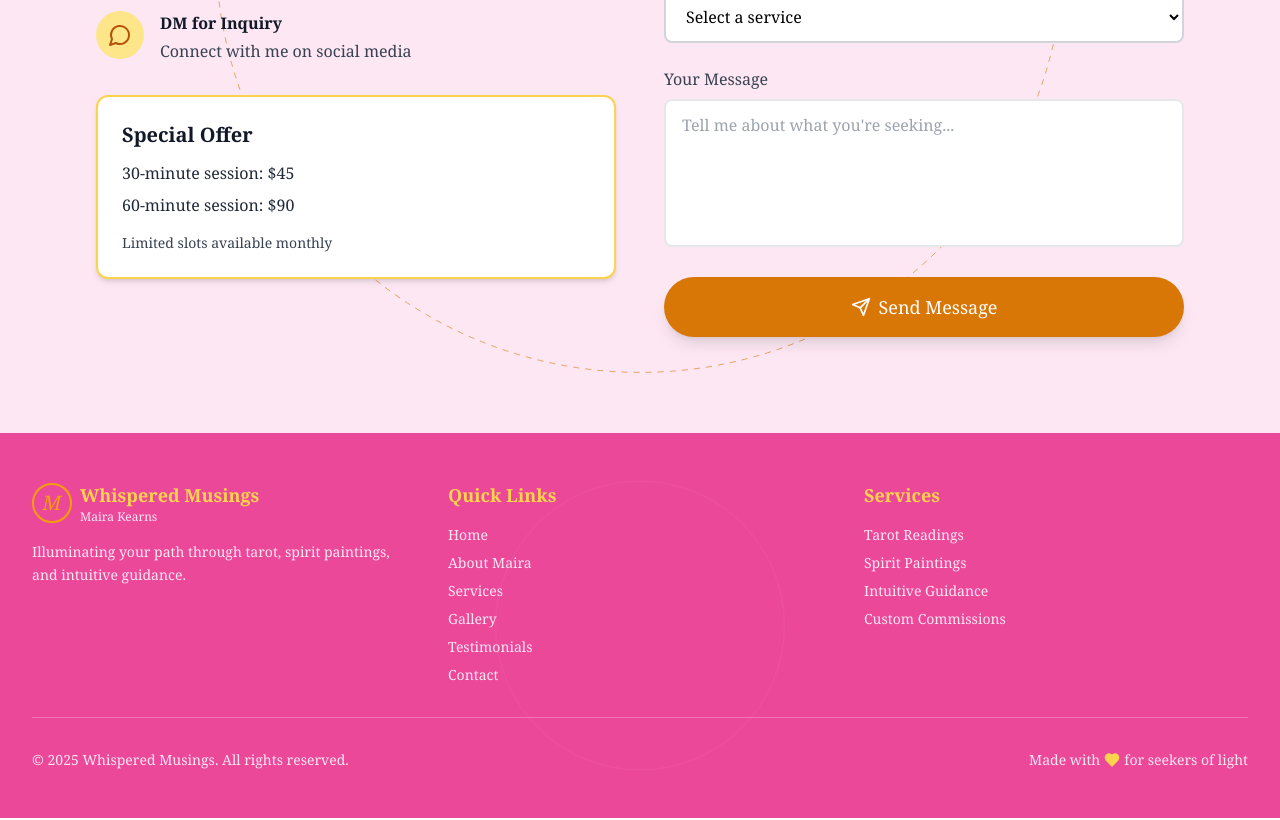
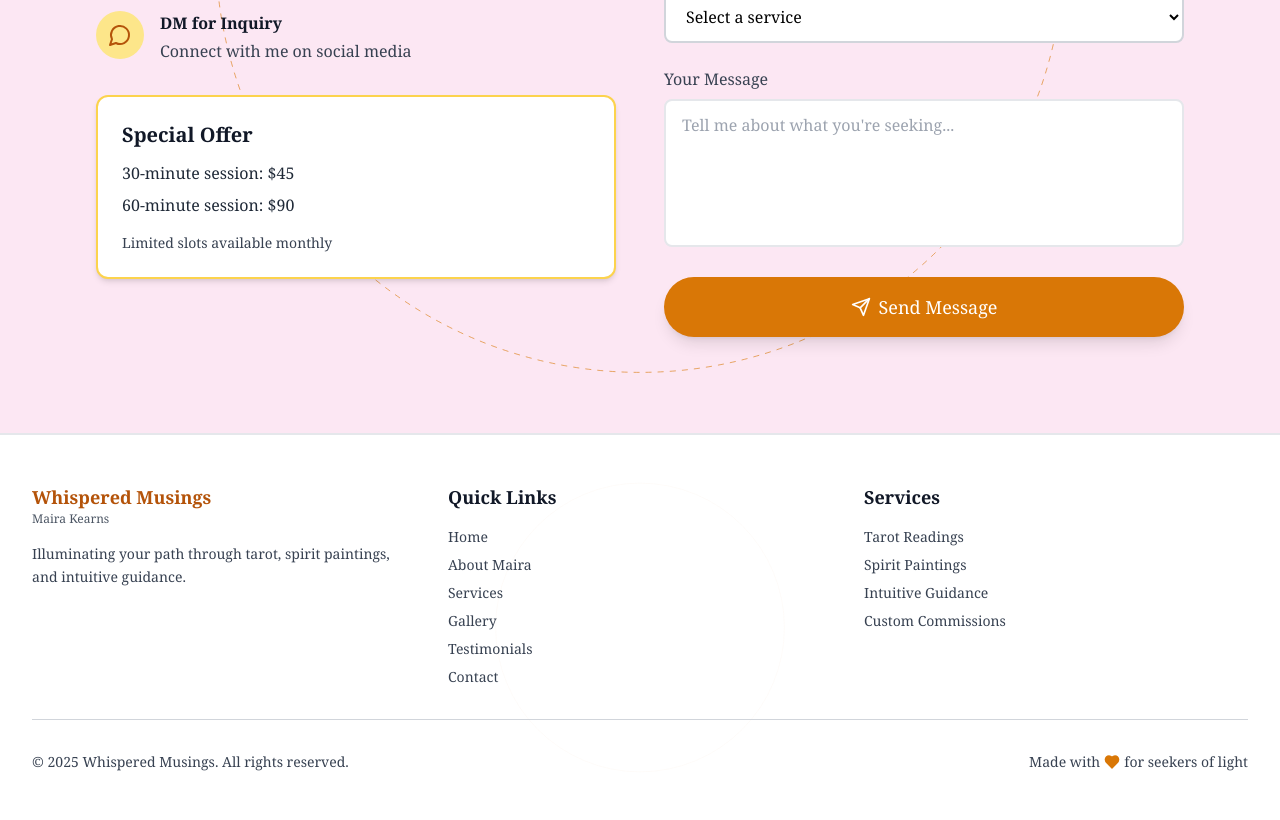
Before and after one commit to kmke/kmk_whispered_musings_bt1, a React (Vite) app: page / in a window 1280 px wide. Shown: the part 6367-7187 px from the top of the page. Built offline with nearby package versions, Linux system fonts and the light colour scheme; a web font is replaced by a local one.

Commit message:
Update footer: white background with darker text, remove circle M logo

```diff
--- a/src/components/Footer.tsx
+++ b/src/components/Footer.tsx
@@ -2,59 +2,54 @@ import { Heart } from 'lucide-react';
 
 export default function Footer() {
   return (
-    <footer className="bg-pink-500 text-white py-12 relative overflow-hidden">
-      <div className="absolute inset-0 opacity-10">
+    <footer className="bg-white py-12 relative overflow-hidden border-t-2 border-gray-200">
+      <div className="absolute inset-0 opacity-5">
         <svg className="w-full h-full" viewBox="0 0 800 400">
-          <circle cx="400" cy="200" r="150" fill="none" stroke="white" strokeWidth="0.5" />
+          <circle cx="400" cy="200" r="150" fill="none" stroke="rgb(217, 119, 6)" strokeWidth="0.5" />
         </svg>
       </div>
 
       <div className="max-w-7xl mx-auto px-4 sm:px-6 lg:px-8 relative">
         <div className="grid md:grid-cols-3 gap-8 mb-8">
           <div>
-            <div className="flex items-center space-x-2 mb-4">
-              <div className="w-10 h-10 rounded-full border-2 border-amber-500 flex items-center justify-center">
-                <span className="text-amber-500 text-xl italic">M</span>
-              </div>
-              <div>
-                <div className="text-lg text-amber-300 font-semibold">Whispered Musings</div>
-                <div className="text-xs text-pink-100">Maira Kearns</div>
-              </div>
+            <div className="mb-4">
+              <div className="text-lg text-amber-700 font-semibold">Whispered Musings</div>
+              <div className="text-xs text-gray-600">Maira Kearns</div>
             </div>
-            <p className="text-pink-100 text-sm leading-relaxed">
+            <p className="text-gray-700 text-sm leading-relaxed">
               Illuminating your path through tarot, spirit paintings, and intuitive guidance.
             </p>
           </div>
 
           <div>
-            <h3 className="text-lg mb-4 text-amber-300 font-semibold">Quick Links</h3>
+            <h3 className="text-lg mb-4 text-gray-900 font-semibold">Quick Links</h3>
             <ul className="space-y-2 text-sm">
-              <li><a href="#home" className="text-pink-100 hover:text-amber-300 transition-colors">Home</a></li>
-              <li><a href="#about" className="text-pink-100 hover:text-amber-300 transition-colors">About Maira</a></li>
-              <li><a href="#services" className="text-pink-100 hover:text-amber-300 transition-colors">Services</a></li>
-              <li><a href="#gallery" className="text-pink-100 hover:text-amber-300 transition-colors">Gallery</a></li>
-              <li><a href="#testimonials" className="text-pink-100 hover:text-amber-300 transition-colors">Testimonials</a></li>
-              <li><a href="#contact" className="text-pink-100 hover:text-amber-300 transition-colors">Contact</a></li>
+              <li><a href="#home" className="text-gray-700 hover:text-amber-600 transition-colors">Home</a></li>
+              <li><a href="#about" className="text-gray-700 hover:text-amber-600 transition-colors">About Maira</a></li>
+              <li><a href="#services" className="text-gray-700 hover:text-amber-600 transition-colors">Services</a></li>
+              <li><a href="#gallery" className="text-gray-700 hover:text-amber-600 transition-colors">Gallery</a></li>
+              <li><a href="#testimonials" className="text-gray-700 hover:text-amber-600 transition-colors">Testimonials</a></li>
+              <li><a href="#contact" className="text-gray-700 hover:text-amber-600 transition-colors">Contact</a></li>
             </ul>
           </div>
 
           <div>
-            <h3 className="text-lg mb-4 text-amber-300 font-semibold">Services</h3>
+            <h3 className="text-lg mb-4 text-gray-900 font-semibold">Services</h3>
             <ul className="space-y-2 text-sm">
-              <li className="text-pink-100">Tarot Readings</li>
-              <li className="text-pink-100">Spirit Paintings</li>
-              <li className="text-pink-100">Intuitive Guidance</li>
-              <li className="text-pink-100">Custom Commissions</li>
+              <li className="text-gray-700">Tarot Readings</li>
+              <li className="text-gray-700">Spirit Paintings</li>
+              <li className="text-gray-700">Intuitive Guidance</li>
+              <li className="text-gray-700">Custom Commissions</li>
             </ul>
           </div>
         </div>
 
-        <div className="border-t border-pink-400 pt-8 flex flex-col sm:flex-row justify-between items-center">
-          <p className="text-pink-100 text-sm mb-4 sm:mb-0">
+        <div className="border-t border-gray-300 pt-8 flex flex-col sm:flex-row justify-between items-center">
+          <p className="text-gray-700 text-sm mb-4 sm:mb-0">
             &copy; {new Date().getFullYear()} Whispered Musings. All rights reserved.
           </p>
-          <div className="flex items-center text-pink-100 text-sm">
-            Made with <Heart className="mx-1 text-amber-300" size={16} fill="currentColor" /> for seekers of light
+          <div className="flex items-center text-gray-700 text-sm">
+            Made with <Heart className="mx-1 text-amber-600" size={16} fill="currentColor" /> for seekers of light
           </div>
         </div>
       </div>
```
